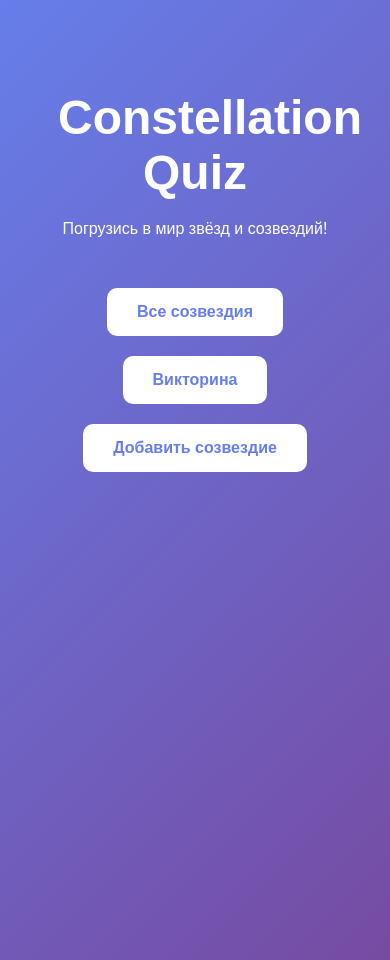
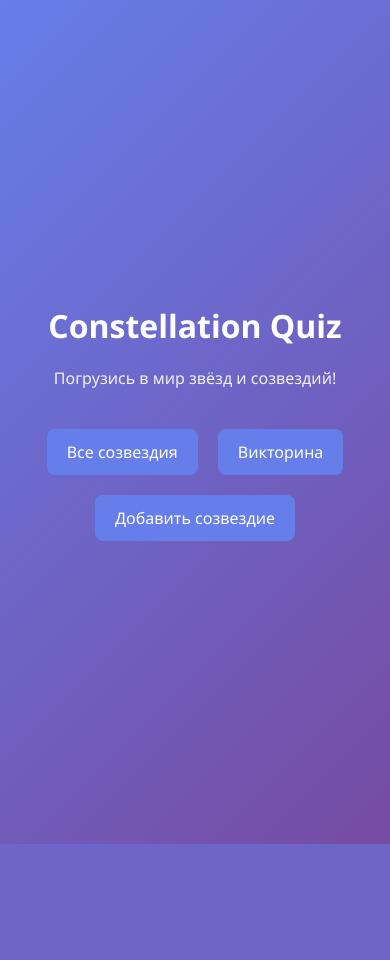
Before and after one commit to SixroomSandwich/Constellation_quiz, a Django app: page / in a window 390 px wide. After the commit the page ends 844 px from the top, so only its background shows below. Run offline with Django 5.2, Linux system fonts and the light colour scheme.

Commit message:
style: add global CSS and responsive design

```diff
--- a/constellation_quiz/settings.py
+++ b/constellation_quiz/settings.py
@@ -115,4 +115,5 @@ USE_TZ = True
 # Static files (CSS, JavaScript, Images)
 # https://docs.djangoproject.com/en/6.0/howto/static-files/
 
-STATIC_URL = 'static/'
+STATIC_URL = '/static/'
+STATICFILES_DIRS = [BASE_DIR / 'static']
--- /dev/null
+++ b/quiz/static/quiz/css/style.css
@@ -0,0 +1,160 @@
+/* Общие стили для всего проекта */
+* {
+    margin: 0;
+    padding: 0;
+    box-sizing: border-box;
+}
+
+body {
+    font-family: 'Segoe UI', Tahoma, Geneva, Verdana, sans-serif;
+    background: linear-gradient(135deg, #667eea 0%, #764ba2 100%);
+    min-height: 100vh;
+}
+
+.container {
+    max-width: 1200px;
+    margin: 0 auto;
+    padding: 20px;
+}
+
+/* Навигация */
+.nav-links {
+    text-align: center;
+    margin: 20px 0;
+}
+
+.nav-links a {
+    margin: 0 10px;
+    color: white;
+    text-decoration: none;
+    background: rgba(255, 255, 255, 0.2);
+    padding: 10px 20px;
+    border-radius: 25px;
+    transition: all 0.3s;
+    display: inline-block;
+}
+
+.nav-links a:hover {
+    background: rgba(255, 255, 255, 0.35);
+    transform: translateY(-2px);
+}
+
+/* Кнопки */
+.btn {
+    display: inline-block;
+    padding: 12px 24px;
+    background-color: #667eea;
+    color: white;
+    text-decoration: none;
+    border: none;
+    border-radius: 8px;
+    cursor: pointer;
+    transition: all 0.3s;
+    font-size: 16px;
+}
+
+.btn:hover {
+    background-color: #5a67d8;
+    transform: translateY(-2px);
+}
+
+.btn-danger {
+    background-color: #e74c3c;
+}
+
+.btn-danger:hover {
+    background-color: #c0392b;
+}
+
+.btn-secondary {
+    background-color: #95a5a6;
+}
+
+.btn-secondary:hover {
+    background-color: #7f8c8d;
+}
+
+/* Сообщения */
+.messages {
+    margin: 20px 0;
+}
+
+.message {
+    padding: 12px 15px;
+    border-radius: 8px;
+    margin-bottom: 10px;
+    text-align: center;
+}
+
+.message.success {
+    background-color: #d4edda;
+    color: #155724;
+    border: 1px solid #c3e6cb;
+}
+
+.message.error {
+    background-color: #f8d7da;
+    color: #721c24;
+    border: 1px solid #f5c6cb;
+}
+
+.message.info {
+    background-color: #cff4fc;
+    color: #055160;
+    border: 1px solid #b6effb;
+}
+
+/* Адаптивность для мобильных устройств */
+@media (max-width: 768px) {
+    .container {
+        padding: 15px;
+    }
+
+    .grid {
+        grid-template-columns: 1fr;
+        gap: 15px;
+    }
+
+    .nav-links a {
+        display: inline-block;
+        margin: 5px;
+        padding: 8px 12px;
+        font-size: 14px;
+    }
+
+    h1 {
+        font-size: 24px;
+    }
+
+    .btn {
+        padding: 10px 20px;
+        font-size: 14px;
+    }
+
+    .form-container {
+        padding: 20px;
+    }
+}
+
+/* Адаптивность для планшетов */
+@media (min-width: 769px) and (max-width: 1024px) {
+    .grid {
+        grid-template-columns: repeat(2, 1fr);
+    }
+}
+
+/* Анимации */
+@keyframes fadeIn {
+    from {
+        opacity: 0;
+        transform: translateY(-10px);
+    }
+    to {
+        opacity: 1;
+        transform: translateY(0);
+    }
+}
+
+.fade-in {
+    animation: fadeIn 0.5s ease;
+}
--- a/quiz/templates/quiz/home.html
+++ b/quiz/templates/quiz/home.html
@@ -4,53 +4,76 @@
 
 <head>
     <meta charset="UTF-8">
+
+    <meta name="viewport" content="width=device-width, initial-scale=1.0">
+
     <title>Constellation Quiz</title>
+
+    {% load static %}
+    <link rel="stylesheet" href="{% static 'quiz/css/style.css' %}">
 
     <style>
         body {
-            font-family: Arial, sans-serif;
-            text-align: center;
-            padding: 50px;
-            background: linear-gradient(135deg, #667eea 0%, #764ba2 100%);
-            color: white;
-            min-height: 100vh;
+            display: flex;
+            align-items: center;
+            justify-content: center;
         }
 
-        h1 {
-            font-size: 3em;
+        .hero {
+            text-align: center;
+            padding: 60px 20px;
+        }
+
+        .hero h1 {
+            font-size: 48px;
             margin-bottom: 20px;
+            color: white;
+        }
+
+        .hero p {
+            font-size: 20px;
+            margin-bottom: 40px;
+            color: rgba(255,255,255,0.9);
         }
 
         .buttons {
-            margin-top: 40px;
+            display: flex;
+            justify-content: center;
+            gap: 20px;
+            flex-wrap: wrap;
         }
 
-        .btn {
-            display: inline-block;
-            margin: 10px;
+        .btn-large {
             padding: 15px 30px;
-            background-color: white;
-            color: #667eea;
-            text-decoration: none;
-            border-radius: 10px;
-            font-weight: bold;
-            transition: transform 0.3s;
+            font-size: 18px;
         }
 
-        .btn:hover {
-            transform: scale(1.05);
+        @media (max-width: 768px) {
+            .hero h1 {
+                font-size: 32px;
+            }
+            .hero p {
+                font-size: 16px;
+            }
+            .btn-large {
+                padding: 12px 20px;
+                font-size: 16px;
+            }
         }
+
     </style>
 </head>
 
 <body>
-    <h1>Constellation Quiz</h1>
-    <p>Погрузись в мир звёзд и созвездий!</p>
+    <div class="hero">
+        <h1>Constellation Quiz</h1>
+        <p>Погрузись в мир звёзд и созвездий!</p>
 
-    <div class="buttons">
-        <a href="/constellations/" class="btn">Все созвездия</a>
-        <a href="{% url 'quiz_question' %}" class="btn">Викторина</a>
-        <a href="{% url 'constellation_create' %}" class="btn">Добавить созвездие</a>
+        <div class="buttons">
+            <a href="/constellations/" class="btn btn-large">Все созвездия</a>
+            <a href="{% url 'quiz_question' %}" class="btn btn-large">Викторина</a>
+            <a href="{% url 'constellation_create' %}" class="btn btn-large">Добавить созвездие</a>
+        </div>
     </div>
 </body>
 
--- a/quiz/templates/quiz/quiz_complete.html
+++ b/quiz/templates/quiz/quiz_complete.html
@@ -6,14 +6,14 @@
 
     <title>Викторина завершена — Constellation Quiz</title>
 
+    {% load static %}
+    <link rel="stylesheet" href="{% static 'quiz/css/style.css' %}">
+
     <style>
         body {
-            font-family: Arial, sans-serif;
             max-width: 600px;
             margin: 0 auto;
             padding: 20px;
-            background: linear-gradient(135deg, #667eea 0%, #764ba2 100%);
-            min-height: 100vh;
             display: flex;
             align-items: center;
             justify-content: center;
```
Also changed, not shown: quiz/templates/quiz/constellation_confirm_delete.html (+3 -13 lines), quiz/templates/quiz/constellation_detail.html (+3 -40 lines), quiz/templates/quiz/constellation_form.html (+3 -45 lines), quiz/templates/quiz/constellation_list.html (+4 -40 lines), quiz/templates/quiz/quiz_question.html (+3 -52 lines), db.sqlite3.
